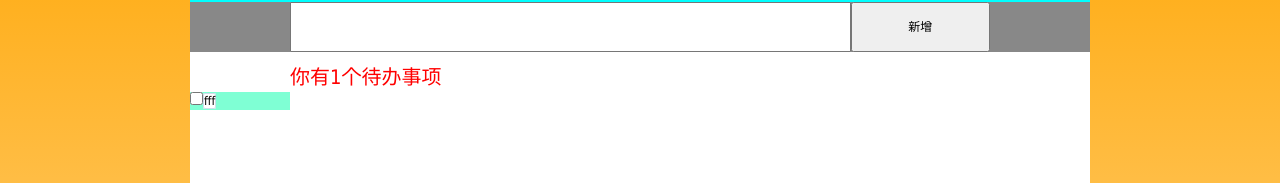
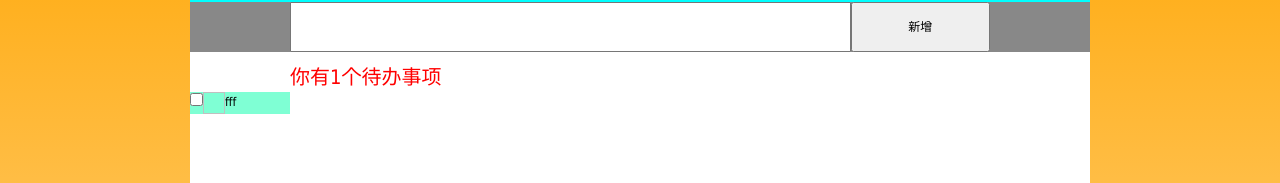
Before and after one commit to mcmin001/hello-css, a Vue app: page / in a window 1280 px wide. Shown: the part 238-421 px from the top of the page. Built offline with nearby package versions, Linux system fonts and the light colour scheme.

Commit message:
修改样式

```diff
--- a/src/components/Content.vue
+++ b/src/components/Content.vue
@@ -18,7 +18,8 @@
       </div>
 
       <div class="undo-list">
-        <input type="checkbox" name="f" value="ff"><label>fff</label>
+        <input type="checkbox" name="f" value="ff" class="undo-checkbox" id="checkbox1">
+        <label class="undo-checkbox-label" for="checkbox1">fff</label>
       </div>
 
     </div>
@@ -91,16 +92,33 @@ export default {
   font-size: 20px;
 }
 
-.undo-list{
+.undo-list {
   width: 100px;
   background-color: aquamarine;
 }
 
-.undo-list input[type="checkbox"] + label{
+/* .undo-list input[type="checkbox"] + label{
   width: 220px;
   height: 22px;
   border-radius: 2px;
   border: 1px solid #cfdcec;
   background-color: #fff;
+} */
+
+/* input[type="checkbox"] {
+  display: none;
+} */
+
+.undo-checkbox {
+}
+
+.undo-checkbox-label::before {
+    content: '\a0';
+    display: inline-block;
+    border: 1px solid silver;
+    text-align: center;
+    width: 20px;
+    height: 20px;
+    font-weight: bold;
 }
 </style>
```
